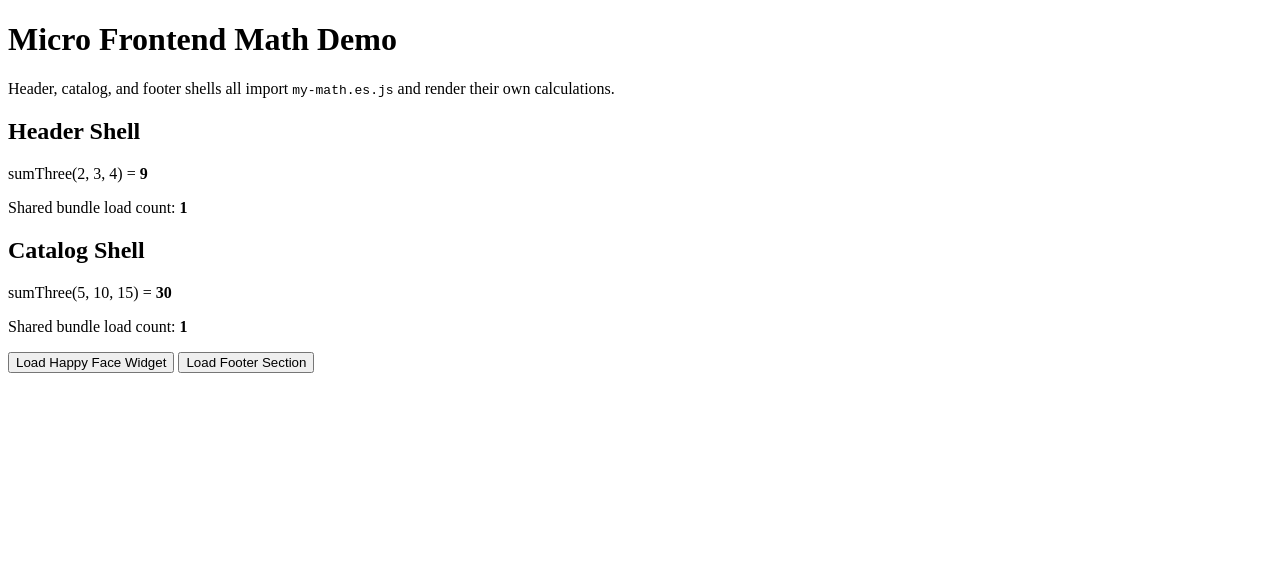
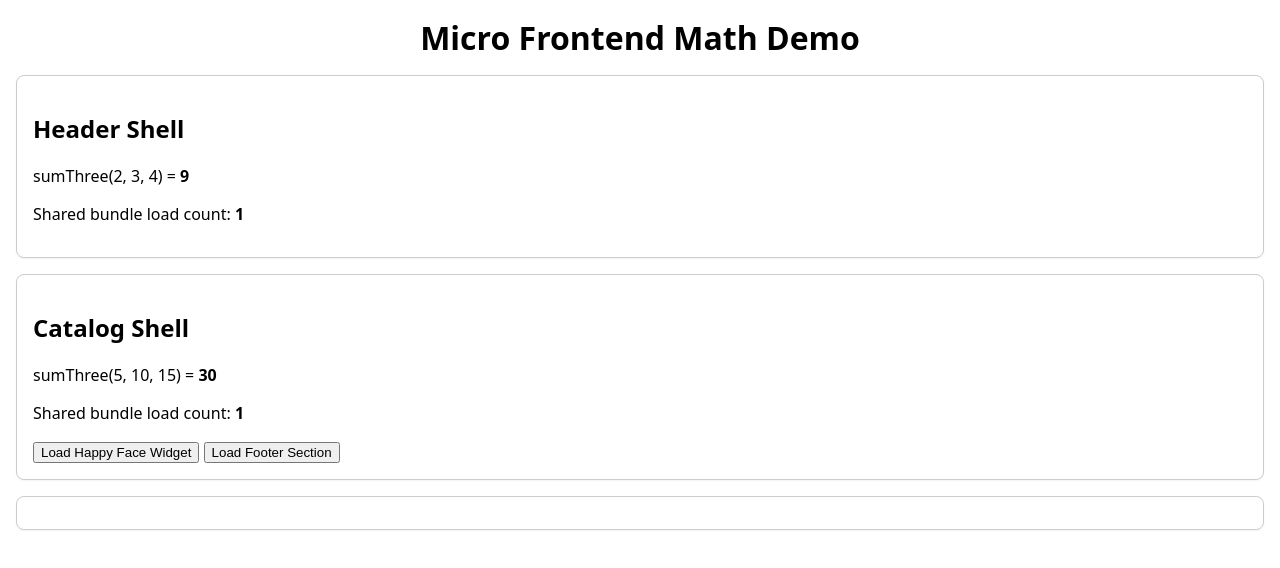
Before and after one commit to JinlianWang/ESModules, a website built with Vite: page index.html in a window 1280 px wide. Built offline with nearby package versions, Linux system fonts and the light colour scheme.

Commit message:
Style micro frontend layout

```diff
--- a/index.html
+++ b/index.html
@@ -19,12 +19,13 @@
 </head>
 
 <body>
-    <h1>Micro Frontend Math Demo</h1>
-    <p>Header, catalog, and footer shells all import <code>my-math.es.js</code> and render their own calculations.</p>
+    <h1 class="mf-title">Micro Frontend Math Demo</h1>
 
-    <section id="header-root" class="mf-section"></section>
-    <section id="catalog-root" class="mf-section"></section>
-    <section id="footer-root" class="mf-section"></section>
+    <main class="mf-sections">
+        <section id="header-root" class="mf-section"></section>
+        <section id="catalog-root" class="mf-section"></section>
+        <section id="footer-root" class="mf-section"></section>
+    </main>
 
     <!-- App entry -->
     <script type="module" src="/src/index.js"></script>
--- a/src/index.js
+++ b/src/index.js
@@ -1,3 +1,4 @@
+import './styles.css';
 import { mountHeader } from './header.js';
 import { mountCatalog } from './catalog.js';
 
--- /dev/null
+++ b/src/styles.css
@@ -0,0 +1,34 @@
+body {
+    margin: 0;
+    font-family: system-ui, -apple-system, BlinkMacSystemFont, 'Segoe UI', sans-serif;
+    min-height: 100vh;
+    display: flex;
+    flex-direction: column;
+    gap: 1rem;
+    padding: 1rem;
+}
+
+.mf-title {
+    text-align: center;
+    margin: 0;
+}
+
+.mf-sections {
+    flex: 1;
+    display: flex;
+    flex-direction: column;
+    gap: 1rem;
+}
+
+.mf-section {
+    border: 1px solid #ccc;
+    border-radius: 8px;
+    padding: 1rem;
+    background: #fff;
+    box-shadow: 0 1px 2px rgba(0, 0, 0, 0.05);
+}
+
+#catalog-root {
+    width: 100%;
+    box-sizing: border-box;
+}
```
